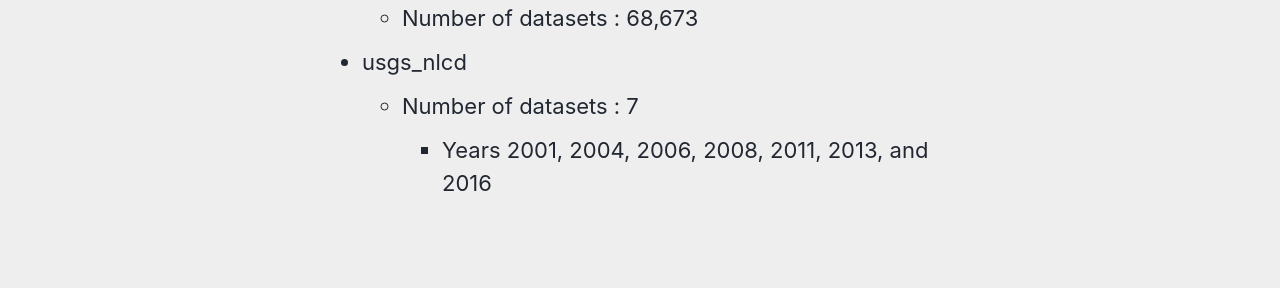
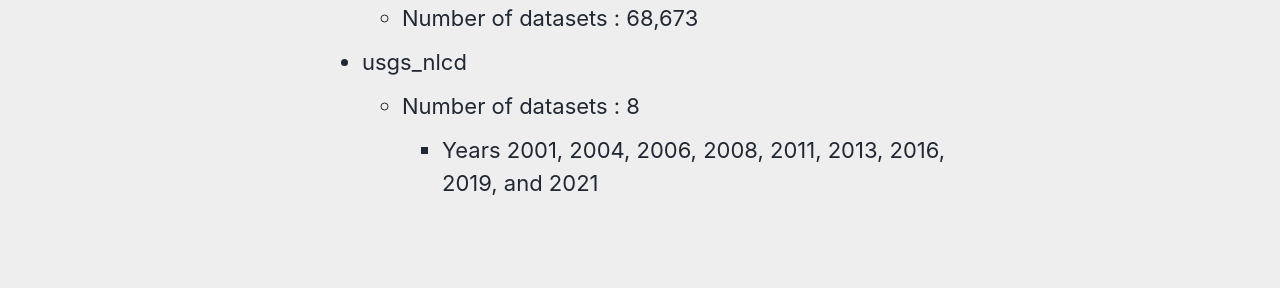
Before and after one commit to va-datacube/va-datacube.github.io, a Jekyll site: the page built from user-docs/dc-products-datasets.md, in a window 1280 px wide and 900 px high, scrolled down 3663 px. Shown: the part 435-723 px from the top of the window. Built offline with Jekyll 4.4.1, drawn with Linux system fonts in a browser that asks for light colours; cached includes are drawn as plain includes.

Commit message:
indexed 2019, and 2021 NLCD

```diff
--- a/user-docs/dc-products-datasets.md
+++ b/user-docs/dc-products-datasets.md
@@ -63,5 +63,5 @@ Within the products on the Data Cube are thousands of datasets ready to be analy
 * s2_l2a
     * Number of datasets : 68,673
 * usgs_nlcd
-    * Number of datasets : 7
-      * Years 2001, 2004, 2006, 2008, 2011, 2013, and 2016
+    * Number of datasets : 8
+      * Years 2001, 2004, 2006, 2008, 2011, 2013, 2016, 2019, and 2021
```
